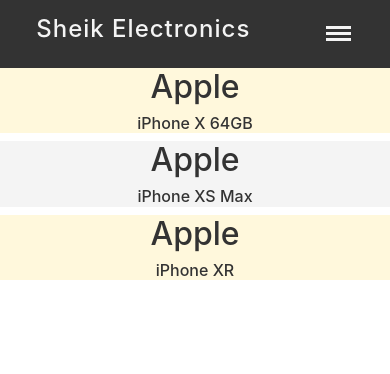
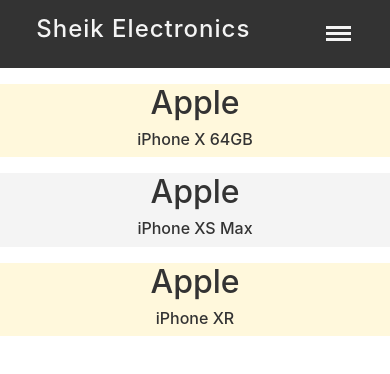
Before and after one commit to sheikoodally/sheik-electronics-react-project, a React (Create React App) app: page / in a window 390 px wide. Shown: the top 374 px of the page. Built offline with nearby package versions, Linux system fonts and the light colour scheme.

Commit message:
responsive home

```diff
--- a/src/components/Home.js
+++ b/src/components/Home.js
@@ -12,7 +12,7 @@
 
                 <section className="homeSec">
                     {this.props.items.phones.slice(0,3).map(phones =>{
-                    return <div key = {phones.id} className="alignCenter">
+                    return <div key = {phones.id} className="colorPattern">
                             <h3 id="brand"> {phones.brand}</h3>
                             <h4 id="model"> {phones.model}</h4>
                             </div>
--- a/src/components/css/Home.css
+++ b/src/components/css/Home.css
@@ -1,7 +1,23 @@
 .home{
     min-height: 100vh;
     max-height: fit-content;
-    box-sizing: border-box;
+}
+
+.homeSec{
+    display: grid;
+    grid-template-columns: repeat(3, 1fr);
+    text-align: center;
+    padding-top: 1rem;
+    grid-column-gap: 3%;
+}
+
+
+.colorPattern:nth-child(odd){
+    background-color: #FFF8DC;
+}
+
+.colorPattern:nth-child(even){
+    background-color: #f4f4f4;
 }
 
 #brand{
@@ -12,33 +28,18 @@
 #model{
     color: #333;
     font-size: 2rem;
-
-}
-
-.homeSec{
-    display: grid;
-    grid-template-columns: auto auto auto;
-    text-align: center;
-    padding-top: 1rem;
-}
-
-
-.alignCenter:nth-child(odd){
-    background-color: #FFF8DC;
-}
-
-.alignCenter:nth-child(even){
-    background-color: #f4f4f4;
 }
 
 @media screen and (max-width: 600px)
 {
     .homeSec{
-        display: inline;
+        grid-template-columns: repeat(1, 1fr);
+        grid-row-gap: 1rem;
     }
 
     #brand{
         font-size: 2rem;
+        scroll-padding-top: rem;
     }
 
     #model{
```
